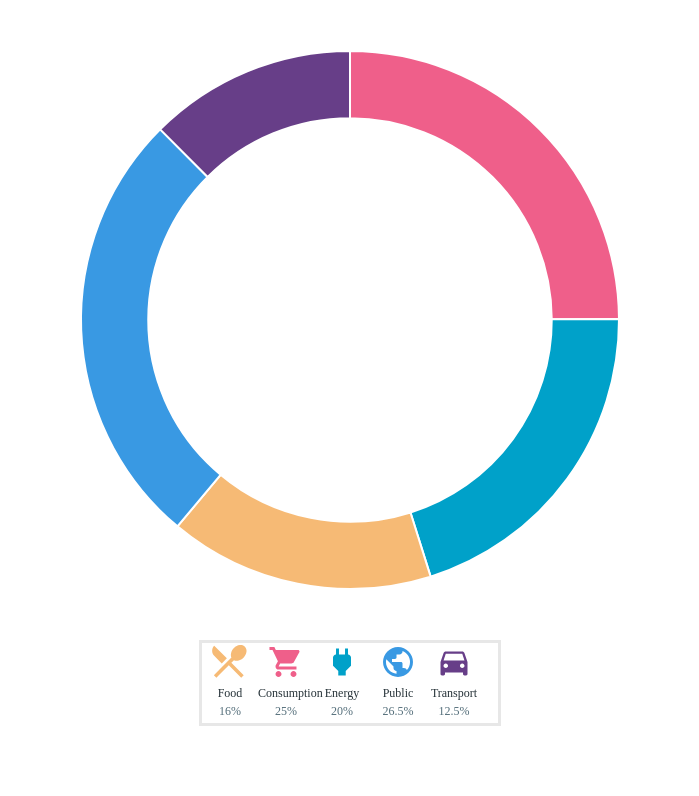
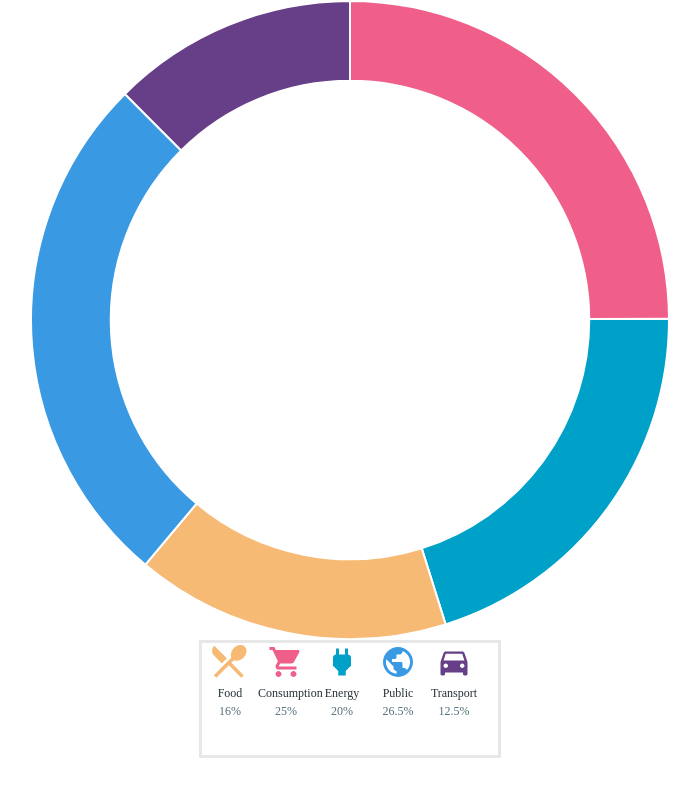
Before and after one commit to jalonghurst/Ducky-task, a React (Create React App) app: page / in a window 1280 px wide. Shown: the top 796 px of the page, without its empty margins (290-989 px from the left). Built offline with nearby package versions, Linux system fonts and the light colour scheme.

Commit message:
Changed padding to %

```diff
--- a/src/DonutChart.js
+++ b/src/DonutChart.js
@@ -13,10 +13,10 @@ const DonutChart = () => {
           cutout: "75%",
           layout: {
             padding: {
-              top: 50,
-              bottom: 50,
-              left: 50,
-              right: 50,
+              top: "5%",
+              bottom: "5%",
+              left: "5%",
+              right: "5%",
             },
           },
 
--- a/src/styles.css
+++ b/src/styles.css
@@ -15,6 +15,8 @@
       border-style: solid;
       border-color: #e7e7e7;
       background: #ffffff;
+      padding-bottom: 5%;
+
 
   }
 
```
